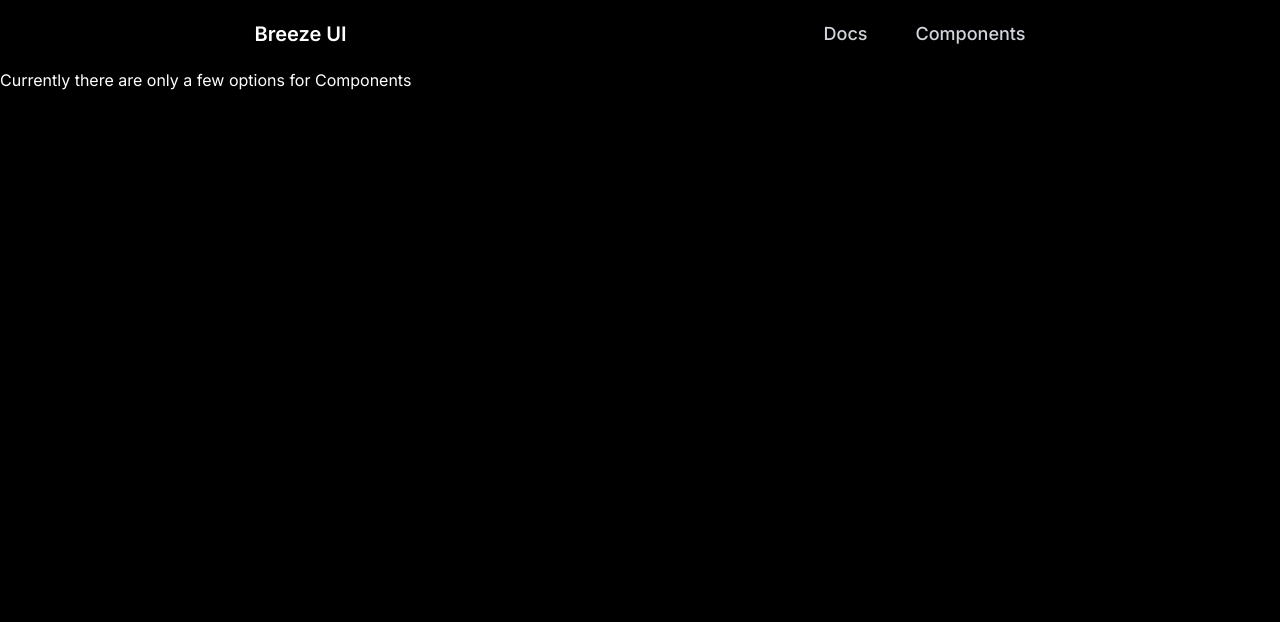
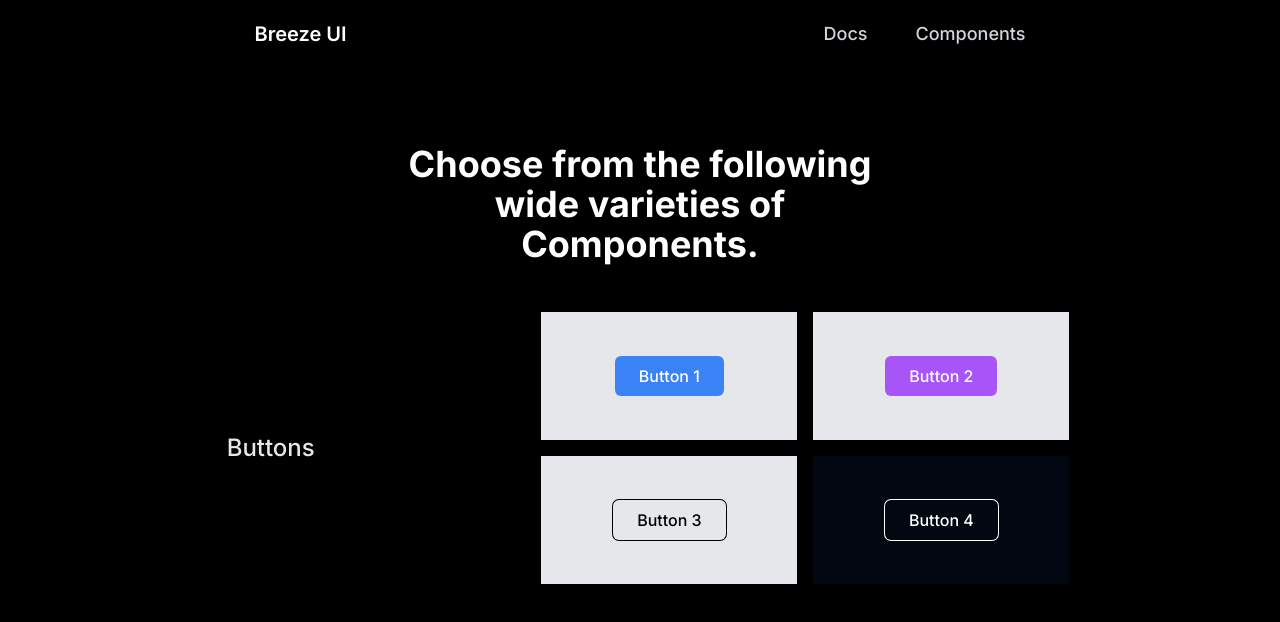
Before and after one commit to apoorvpathak/BreezeUI, a React (Vite) app: page /Components in a window 1280 px wide. Shown: the top 622 px of the page. Built offline with nearby package versions, Linux system fonts and the light colour scheme.

Commit message:
add buttons

```diff
--- a/src/Pages/ComponentsPage/ComponentsPage.jsx
+++ b/src/Pages/ComponentsPage/ComponentsPage.jsx
@@ -1,11 +1,15 @@
+import Buttons from '../../Components/Buttons';
 import Navbar from '../../Components/Navbar';
 function ComponentsPage() {
     return (
         <>
-        <Navbar/>
-        <h1 className='text-white font-inter '>Currently there are only a few options for Components</h1>
+            <Navbar />
+            <div className='flex justify-center mt-24'>
+                <p className='text-white font-inter font-bold  text-center max-w-md text-2xl md:max-w-lg md:text-4xl'> Choose from the following wide varieties of Components.  </p>
+            </div>
+            <Buttons/>
         </>
-     );
+    );
 }
 
 export default ComponentsPage;
```
